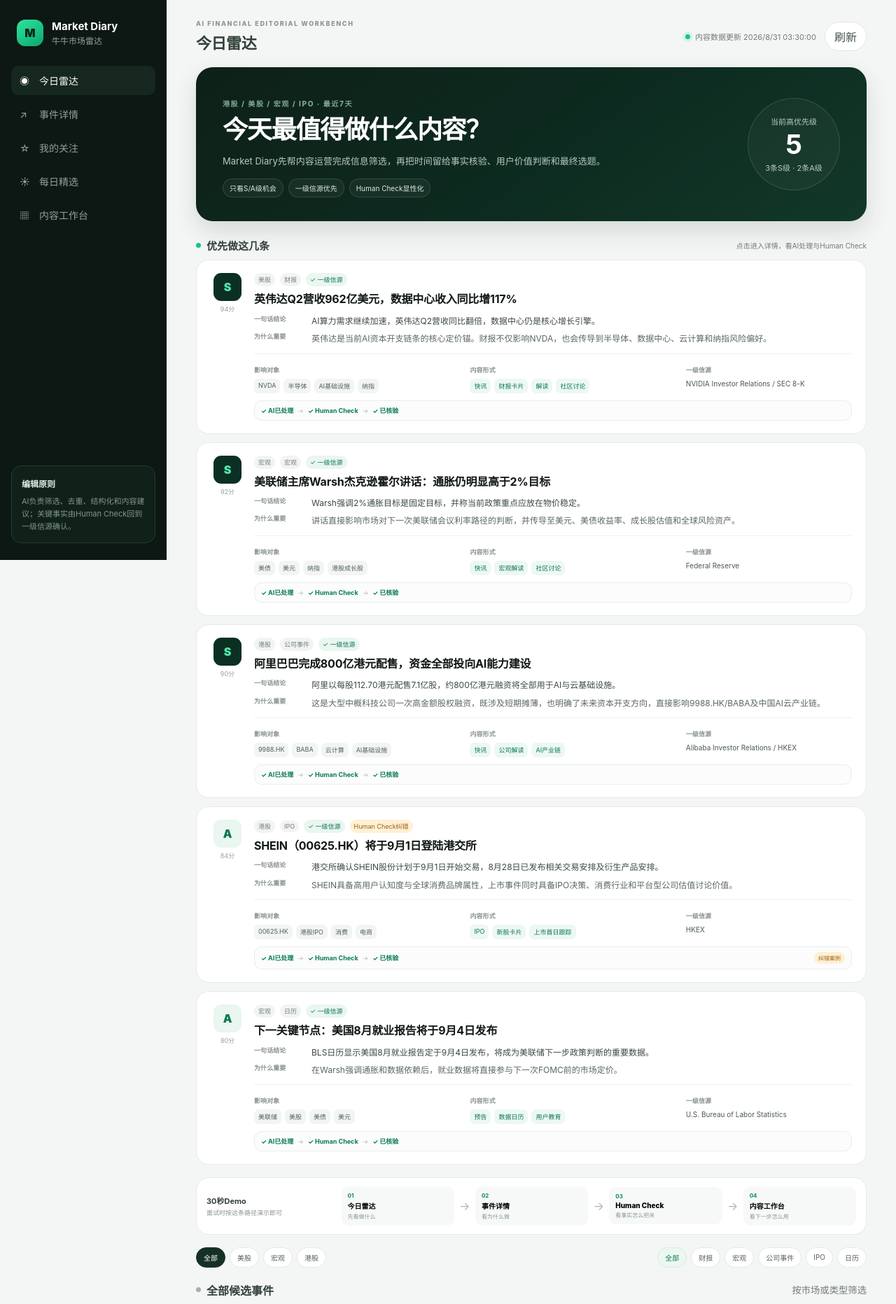
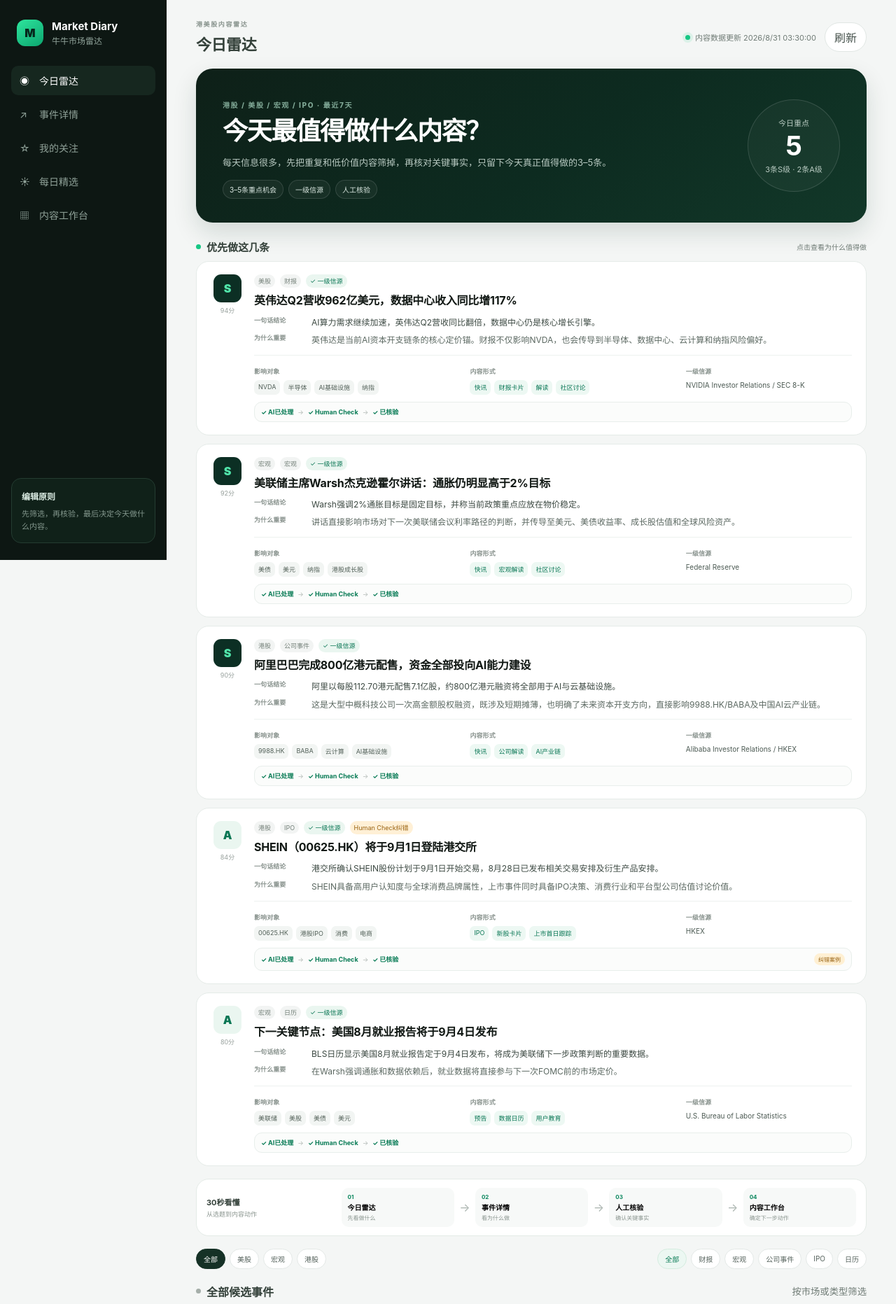
Before and after one commit to Devi-Y/Devi-Y.github.io, a plain HTML site: page market-diary/index.html in a window 1280 px wide. Shown: the top 1863 px of the page at 70% size. Drawn offline with Linux system fonts and the light colour scheme.

Commit message:
refine: simplify Market Diary for Futu interview

```diff
--- a/market-diary/index.html
+++ b/market-diary/index.html
@@ -3,10 +3,11 @@
 <head>
   <meta charset="utf-8" />
   <meta name="viewport" content="width=device-width, initial-scale=1" />
-  <meta name="description" content="牛牛市场雷达 Market Diary - AI 港美股财经情报与内容工作台" />
+  <meta name="description" content="牛牛市场雷达 Market Diary - 港美股财经内容运营看板" />
   <title>牛牛市场雷达｜Market Diary</title>
   <link rel="stylesheet" href="./styles.css" />
   <link rel="stylesheet" href="./interview.css" />
+  <link rel="stylesheet" href="./futu-final.css" />
 </head>
 <body>
   <div class="app-shell">
@@ -22,12 +23,12 @@
         <button data-page="daily" class="nav-item"><span>☀</span> 每日精选</button>
         <button data-page="workbench" class="nav-item"><span>▦</span> 内容工作台</button>
       </nav>
-      <div class="side-note"><b>编辑原则</b><p>AI负责筛选、去重、结构化和内容建议；关键事实由Human Check回到一级信源确认。</p></div>
+      <div class="side-note"><b>编辑原则</b><p>先筛选，再核验，最后决定今天做什么内容。</p></div>
     </aside>
 
     <main class="main">
       <header class="topbar">
-        <div><div class="eyebrow">AI FINANCIAL EDITORIAL WORKBENCH</div><h1 id="page-title">今日雷达</h1></div>
+        <div><div class="eyebrow">港美股内容雷达</div><h1 id="page-title">今日雷达</h1></div>
         <div class="top-actions"><div class="sync"><i></i><span id="updated-at">正在加载数据</span></div><button id="refresh-btn" class="ghost-btn">刷新</button></div>
       </header>
 
@@ -36,24 +37,24 @@
           <div>
             <p class="kicker">港股 / 美股 / 宏观 / IPO · 最近7天</p>
             <h2>今天最值得做什么内容？</h2>
-            <p class="hero-desc">Market Diary先帮内容运营完成信息筛选，再把时间留给事实核验、用户价值判断和最终选题。</p>
-            <div class="hero-tags"><span>只看S/A级机会</span><span>一级信源优先</span><span>Human Check显性化</span></div>
+            <p class="hero-desc">每天信息很多，先把重复和低价值内容筛掉，再核对关键事实，只留下今天真正值得做的3–5条。</p>
+            <div class="hero-tags"><span>3–5条重点机会</span><span>一级信源</span><span>人工核验</span></div>
           </div>
-          <div class="hero-score compact-score"><span>当前高优先级</span><strong id="hero-count">—</strong><small>S / A级内容机会</small></div>
+          <div class="hero-score compact-score"><span>今日重点</span><strong id="hero-count">—</strong><small>S / A级内容机会</small></div>
         </div>
 
-        <div class="section-head opportunity-head"><div><span class="dot"></span><b>优先做这几条</b></div><small>点击进入详情，看AI处理与Human Check</small></div>
+        <div class="section-head opportunity-head"><div><span class="dot"></span><b>优先做这几条</b></div><small>点击查看为什么值得做</small></div>
         <div id="hero-opportunities" class="event-list opportunity-list"></div>
 
-        <div id="demo-path" class="demo-path" aria-label="30秒Demo路径">
-          <div class="demo-label"><b>30秒Demo</b><span>面试时按这条路径演示即可</span></div>
+        <div id="demo-path" class="demo-path" aria-label="30秒看懂">
+          <div class="demo-label"><b>30秒看懂</b><span>从选题到内容动作</span></div>
           <button data-demo-page="radar"><b>01</b><span>今日雷达</span><small>先看做什么</small></button>
           <i>→</i>
           <button data-demo-page="detail"><b>02</b><span>事件详情</span><small>看为什么做</small></button>
           <i>→</i>
-          <button data-demo-page="detail"><b>03</b><span>Human Check</span><small>看事实怎么把关</small></button>
+          <button data-demo-page="detail"><b>03</b><span>人工核验</span><small>确认关键事实</small></button>
           <i>→</i>
-          <button data-demo-page="workbench"><b>04</b><span>内容工作台</span><small>看下一步怎么用</small></button>
+          <button data-demo-page="workbench"><b>04</b><span>内容工作台</span><small>确定下一步动作</small></button>
         </div>
 
         <div class="toolbar"><div id="market-filters" class="chips"></div><div id="type-filters" class="chips subtle"></div></div>
@@ -64,23 +65,23 @@
       <section id="page-detail" class="page"><div id="detail-container"></div></section>
 
       <section id="page-watchlist" class="page">
-        <div class="page-intro"><div><p class="kicker">PERSONAL SIGNAL</p><h2>我的关注</h2><p>预置股票、人物、机构和主题样例，把“全市场发生了什么”变成“哪些变化与我有关”。</p></div><button id="reset-watchlist" class="ghost-btn">恢复演示样例</button></div>
+        <div class="page-intro"><div><p class="kicker">我的关注</p><h2>只看和我有关的变化</h2><p>预置股票、人物、机构和主题样例，把全市场信息收窄到真正需要关注的内容。</p></div><button id="reset-watchlist" class="ghost-btn">恢复演示样例</button></div>
         <div id="watch-groups" class="watch-groups"></div>
         <div class="section-head"><div><span class="dot"></span><b>与我有关</b></div><small id="watch-match-count"></small></div>
         <div id="watch-events" class="event-list"></div>
       </section>
 
       <section id="page-daily" class="page">
-        <div class="daily-header"><p class="kicker">DAILY BRIEF</p><h2>同一信息池，服务三个编辑节奏</h2><p>Morning Brief看盘前重点，Evening Brief做盘后复盘，Week in Review沉淀本周主线。</p></div>
+        <div class="daily-header"><p class="kicker">每日精选</p><h2>同一批信息，服务三个编辑时段</h2><p>盘前看重点，盘后做复盘，每周沉淀一条市场主线。</p></div>
         <div id="daily-list" class="daily-list"></div>
       </section>
 
       <section id="page-workbench" class="page">
-        <div class="page-intro compact"><div><p class="kicker">EDITORIAL WORKBENCH</p><h2>内容工作台</h2><p>从“发生了什么”直接走到“运营下一步怎么用”。</p></div><div class="legend"><span><i class="status verified"></i>一级信源已核验</span><span><i class="status media"></i>待Human Check</span></div></div>
+        <div class="page-intro compact"><div><p class="kicker">内容运营</p><h2>内容工作台</h2><p>从“发生了什么”，直接走到“下一步做什么内容”。</p></div><div class="legend"><span><i class="status verified"></i>已人工核验</span><span><i class="status media"></i>待核验</span></div></div>
         <div class="table-wrap"><table id="workbench-table"></table></div>
         <div id="workbench-mobile" class="workbench-mobile" aria-label="移动端内容工作台"></div>
-        <div class="workflow-card"><div class="workflow-title">AI在工作流里做什么</div><div class="workflow-steps">
-          <div><b>01 获取</b><span>官方、媒体、社媒、人物、持仓</span></div><div><b>02 初筛</b><span>影响 / 关注 / 增量 / 时效</span></div><div><b>03 去重</b><span>事件聚类，保留最原始信源</span></div><div><b>04 核验</b><span>关键数字回到一级信源</span></div><div><b>05 结构化</b><span>事件 → 数据 → 影响 → 用户价值</span></div><div><b>06 决策</b><span>S/A/B + 推荐内容动作</span></div>
+        <div class="workflow-card"><div class="workflow-title">一条信息怎么变成内容机会</div><div class="workflow-steps">
+          <div><b>01 获取</b><span>官方、媒体、社媒、人物、持仓</span></div><div><b>02 初筛</b><span>先判断影响和时效</span></div><div><b>03 去重</b><span>同一事件只保留有效信息</span></div><div><b>04 人工核验</b><span>关键数字回到一级信源</span></div><div><b>05 整理</b><span>结论、影响、用户价值</span></div><div><b>06 决策</b><span>决定做不做、做成什么</span></div>
         </div></div>
       </section>
     </main>
```
